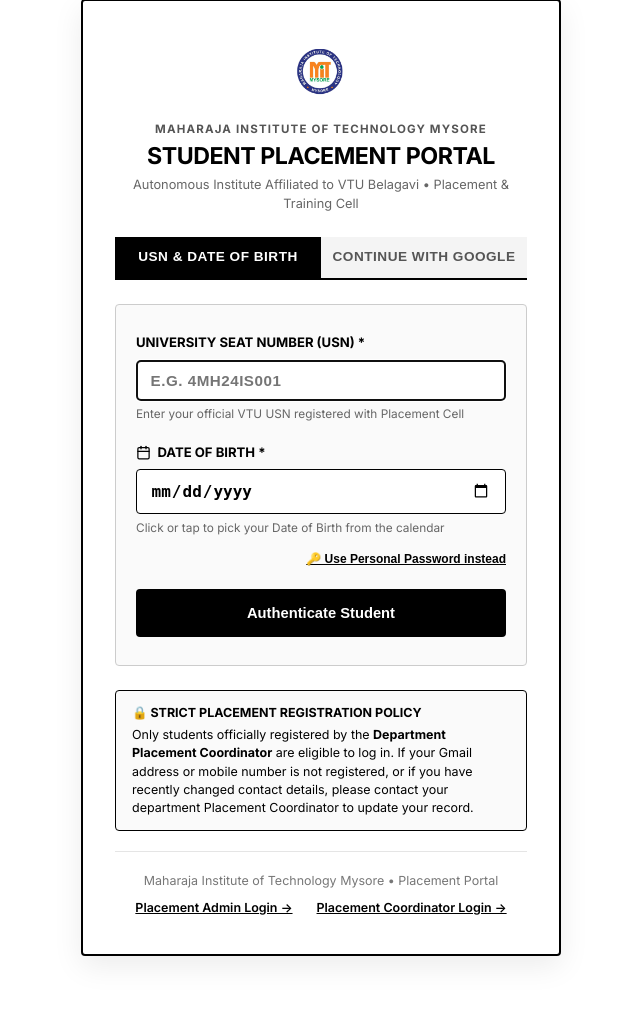
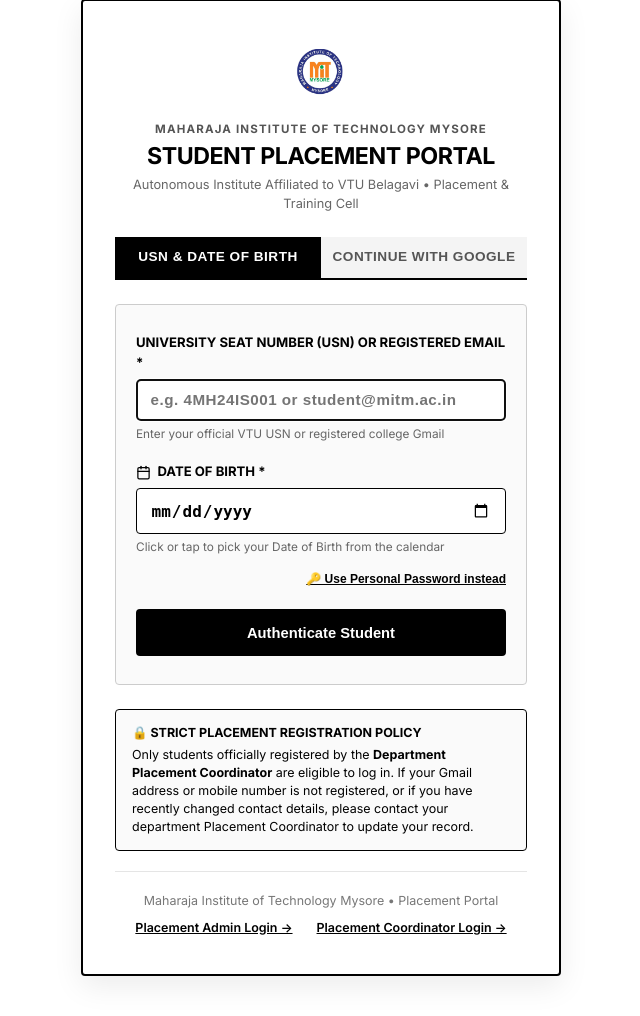
Before and after one commit to hemanthnayaka121-code/Student-portal, a Flask app: page /student/login in a window 1280 px wide. Shown: the part 135-1151 px from the top of the page, without its empty margins (319-959 px from the left). Before the commit the page ends 1095 px from the top, so only its background shows below. Run offline with Flask 3, Linux system fonts and the light colour scheme; some libraries are stand-ins or nearby versions.

Commit message:
Handle Firebase unauthorized-domain on Vercel and support email with DOB login

```diff
--- a/app.py
+++ b/app.py
@@ -1284,28 +1284,31 @@ def student_login():
             flash(f"Welcome, {matched_student.name}! Authenticated via Google Account ({claims.get('email')}).", 'success')
             return redirect(url_for('student_dashboard'))
 
-        # Case B: USN and Date of Birth / Credentials Sign-In
-        if login_type in ['usn_dob', 'dob', 'credentials']:
-            usn_input = (request.form.get('usn') or payload.get('usn') or '').strip().upper()
+        # Case B: USN / Registered Email and Date of Birth / Credentials Sign-In
+        if login_type in ['usn_dob', 'dob', 'credentials', 'email_dob']:
+            ident_input = (request.form.get('usn') or payload.get('usn') or request.form.get('email') or payload.get('email') or '').strip()
             dob_input = (request.form.get('dob') or request.form.get('password') or request.form.get('date_of_birth') or
                          payload.get('dob') or payload.get('password') or payload.get('date_of_birth') or '').strip()
 
-            if not usn_input or not dob_input:
-                err_msg = 'Please enter both your USN and Date of Birth.'
+            if not ident_input or not dob_input:
+                err_msg = 'Please enter your USN or registered Email and Date of Birth.'
                 if is_json:
                     return jsonify({'success': False, 'message': err_msg}), 400
                 flash(err_msg, 'error')
                 return redirect(url_for('student_login'))
 
-            # Retrieve student record using submitted USN
-            student = Student.query.filter(db.func.upper(Student.usn) == usn_input).first()
+            # Retrieve student record using submitted USN or registered Email
+            if '@' in ident_input:
+                student = Student.query.filter(db.func.lower(Student.email) == ident_input.lower()).first()
+            else:
+                student = Student.query.filter(db.func.upper(Student.usn) == ident_input.upper()).first()
 
             # Security requirement: Generic message to never reveal whether USN exists
             generic_auth_err = 'Authentication failed: Invalid USN or Date of Birth. Please check your credentials or contact your Placement Coordinator.'
 
             if not student:
                 record_failed_login(client_ip)
-                SecurityService.log_security_event('STUDENT', usn_input, 'LOGIN_FAILED_CREDENTIALS', 'FAILED', client_ip, 'USN not found in placement database')
+                SecurityService.log_security_event('STUDENT', ident_input, 'LOGIN_FAILED_CREDENTIALS', 'FAILED', client_ip, 'Identifier not found in placement database')
                 if is_json:
                     return jsonify({'success': False, 'message': generic_auth_err}), 401
                 flash(generic_auth_err, 'error')
--- a/templates/student_login.html
+++ b/templates/student_login.html
@@ -148,11 +148,11 @@
 
                     <div style="margin-bottom: 1.15rem;">
                         <label for="usn_input" style="font-weight: 700; font-size: 0.82rem; color: #000; display: block; margin-bottom: 0.4rem; text-transform: uppercase;">
-                            University Seat Number (USN) *
+                            University Seat Number (USN) or Registered Email *
                         </label>
-                        <input type="text" id="usn_input" name="usn" required placeholder="e.g. 4MH24IS001" autocomplete="username"
-                               style="width: 100%; border: 1px solid #000; padding: 0.7rem 0.85rem; font-size: 0.95rem; font-weight: 600; border-radius: 4px; text-transform: uppercase; letter-spacing: 0.5px;">
-                        <small style="color: #666; font-size: 0.74rem; display: block; margin-top: 0.35rem;">Enter your official VTU USN registered with Placement Cell</small>
+                        <input type="text" id="usn_input" name="usn" required placeholder="e.g. 4MH24IS001 or student@mitm.ac.in" autocomplete="username"
+                               style="width: 100%; border: 1px solid #000; padding: 0.7rem 0.85rem; font-size: 0.95rem; font-weight: 600; border-radius: 4px; letter-spacing: 0.5px;">
+                        <small style="color: #666; font-size: 0.74rem; display: block; margin-top: 0.35rem;">Enter your official VTU USN or registered college Gmail</small>
                     </div>
 
                     <div style="margin-bottom: 1.25rem;">
@@ -220,6 +220,27 @@
                 <div style="display: flex; align-items: center; justify-content: center; gap: 0.4rem; margin-top: 1rem; font-size: 0.74rem; color: #666;">
                     <svg width="13" height="13" viewBox="0 0 24 24" fill="none" stroke="#666" stroke-width="2" stroke-linecap="round" stroke-linejoin="round"><rect x="3" y="11" width="18" height="11" rx="2" ry="2"></rect><path d="M7 11V7a5 5 0 0 1 10 0v4"></path></svg>
                     <span>Official Google OAuth 2.0 / OpenID Connect authentication</span>
+                </div>
+
+                <!-- Domain Whitelist Notice & Quick Switch Fallback -->
+                <div id="google-domain-warning" style="display: none; margin-top: 1.25rem; background: #FFF9E6; border: 1px solid #E6A23C; border-radius: 4px; padding: 1rem; text-align: left;">
+                    <div style="display: flex; gap: 0.6rem; align-items: flex-start;">
+                        <span style="font-size: 1.2rem; line-height: 1;">&#9888;</span>
+                        <div style="flex: 1;">
+                            <strong style="color: #925400; font-size: 0.85rem; display: block; margin-bottom: 0.35rem;">
+                                Google OAuth Domain Whitelist Required
+                            </strong>
+                            <p style="font-size: 0.78rem; color: #593e00; margin: 0 0 0.75rem 0; line-height: 1.45;">
+                                This deployment domain (<code id="unauth-hostname-text" style="background: #fff; padding: 2px 5px; border: 1px solid #d9d9d9; border-radius: 3px; font-weight: 700;"></code>) is pending authorization in Google's Firebase Console.
+                            </p>
+                            <button type="button" onclick="switchLoginTab('dob')" class="btn-primary-action" style="padding: 0.65rem 0.85rem; font-size: 0.82rem; background: #000; border-color: #000; width: 100%; margin-bottom: 0.5rem;">
+                                &#128073; Log In with USN / Email &amp; Date of Birth (Works Immediately)
+                            </button>
+                            <p style="font-size: 0.72rem; color: #666; margin: 0.35rem 0 0 0; line-height: 1.4;">
+                                To enable Google Sign-In permanently on this URL, add this domain to <strong>Firebase Console &gt; Authentication &gt; Settings &gt; Authorized domains</strong>.
+                            </p>
+                        </div>
+                    </div>
                 </div>
             </div>
         </div>
@@ -482,6 +503,15 @@ function handleGoogleSignIn() {
                 if (error.code === 'auth/popup-closed-by-user') {
                     return;
                 }
+                if (error.code === 'auth/unauthorized-domain') {
+                    const host = window.location.hostname;
+                    const warnBox = document.getElementById('google-domain-warning');
+                    const domainSpan = document.getElementById('unauth-hostname-text');
+                    if (domainSpan) domainSpan.innerText = host;
+                    if (warnBox) warnBox.style.display = 'block';
+                    showStatusAlert("Google OAuth is restricted on " + host + " until whitelisted in Firebase Console. Please use the USN / Email & Date of Birth tab for instant access.", "error");
+                    return;
+                }
                 if (error.code === 'auth/popup-blocked') {
                     auth.signInWithRedirect(provider);
                     return;
```
Also changed, not shown: instance/placement.db.
